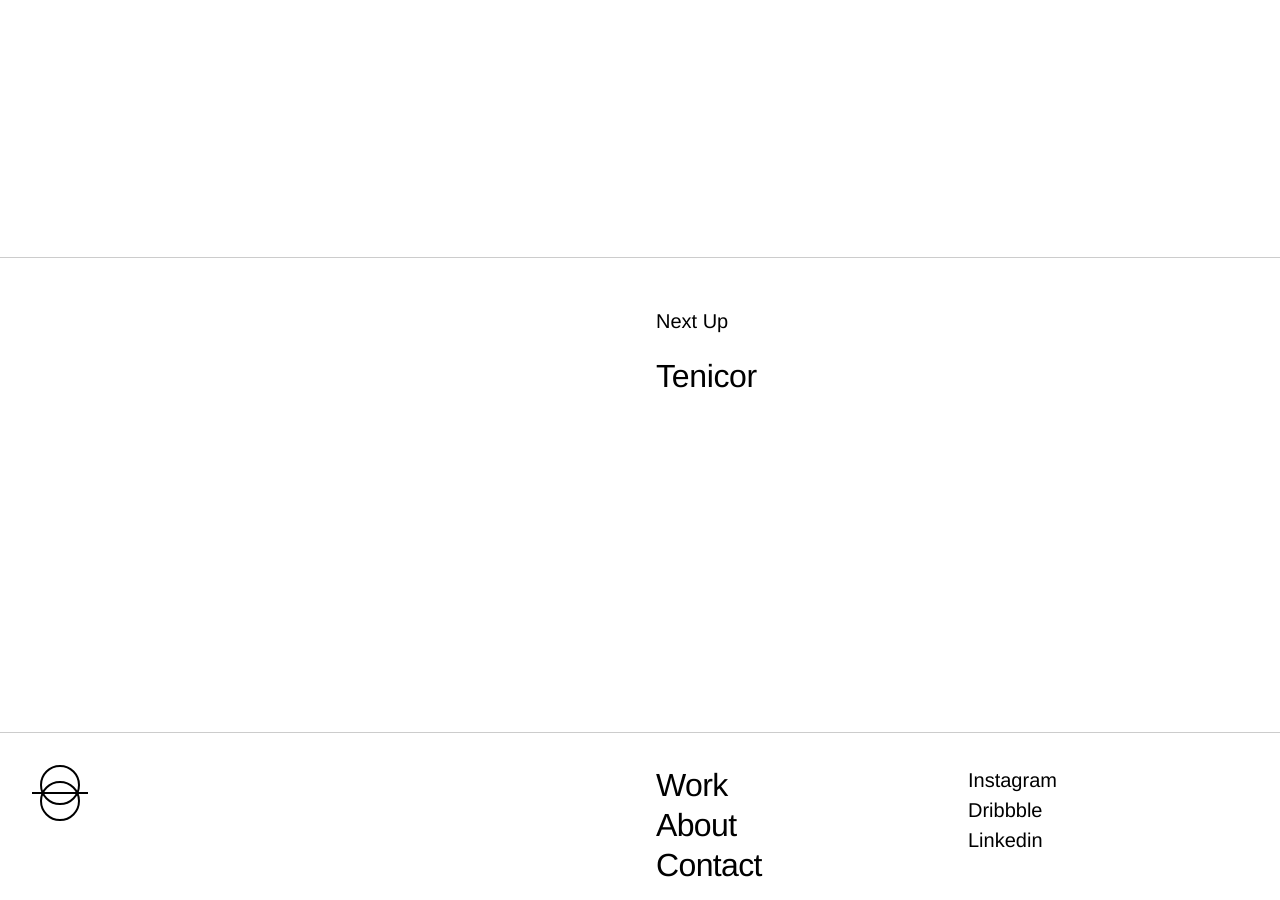
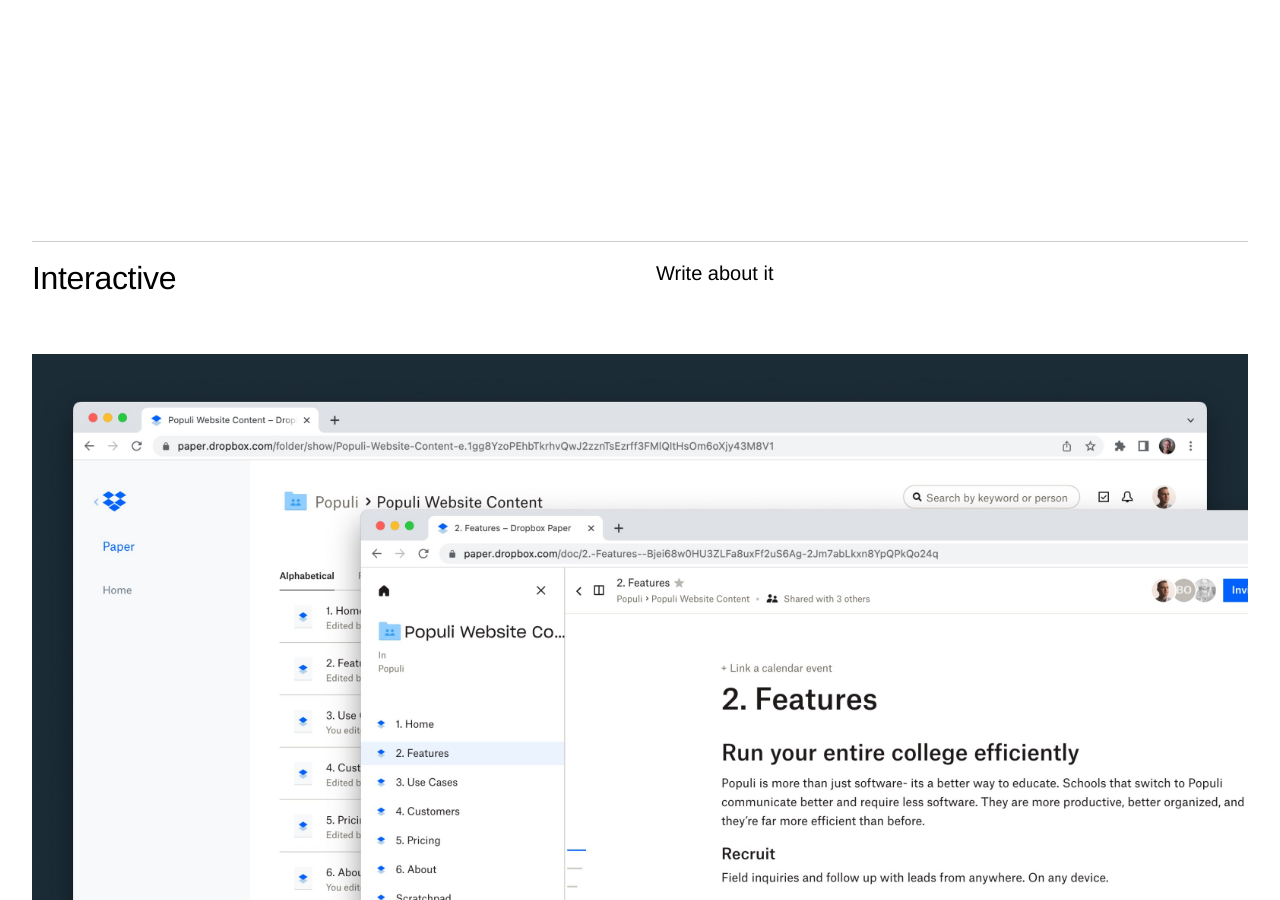
Before and after one commit to jtgrauke/Overline.Studio, a Jekyll site: the page built from _projects/populi.md, in a window 1280 px wide and 900 px high, scrolled down 8141 px. Built offline with Jekyll 4.4.1, drawn with Linux system fonts in a browser that asks for light colours; nearby versions of some CDN libraries.

Commit message:
populi interactive images

```diff
--- a/_projects/populi.md
+++ b/_projects/populi.md
@@ -78,3 +78,31 @@
 <div class="span-12 sm-span-6 sm-start-7 pt1 lg-pt2">
     <img src="{{ '/images/projects/populi/illustration-4.jpg' | relative_url }}" />
 </div>
+
+<div class="mb10"></div>
+
+<hr class="span-12" />
+
+<div class="span-12 md-span-6">
+    <h3 class="displayLarge">Interactive</h3>
+</div>
+
+<div class="span-12 md-span-6 md-start-7">
+    <p>Write about it</p>
+</div>
+
+
+<div class="span-12 pt2">
+    <img src="{{ '/images/projects/populi/content.jpg' | relative_url }}" />
+</div>
+
+<div class="span-12 sm-span-6 pt1 lg-pt2">
+     <img src="{{ '/images/projects/populi/home-lofi.jpg' | relative_url }}" />
+</div>
+<div class="span-12 sm-span-6 sm-start-7 pt1 lg-pt2">
+    <img src="{{ '/images/projects/populi/home-hifi.jpg' | relative_url }}" />
+</div>
+
+<div class="span-12 pt2 mb10">
+    <img src="{{ '/images/projects/populi/hifis.jpg' | relative_url }}" />
+</div>
```
Also changed, not shown: images/projects/populi/content.jpg (added), images/projects/populi/hifis.jpg (added), images/projects/populi/home-hifi.jpg (added), images/projects/populi/home-lofi.jpg (added), 3 other files.
